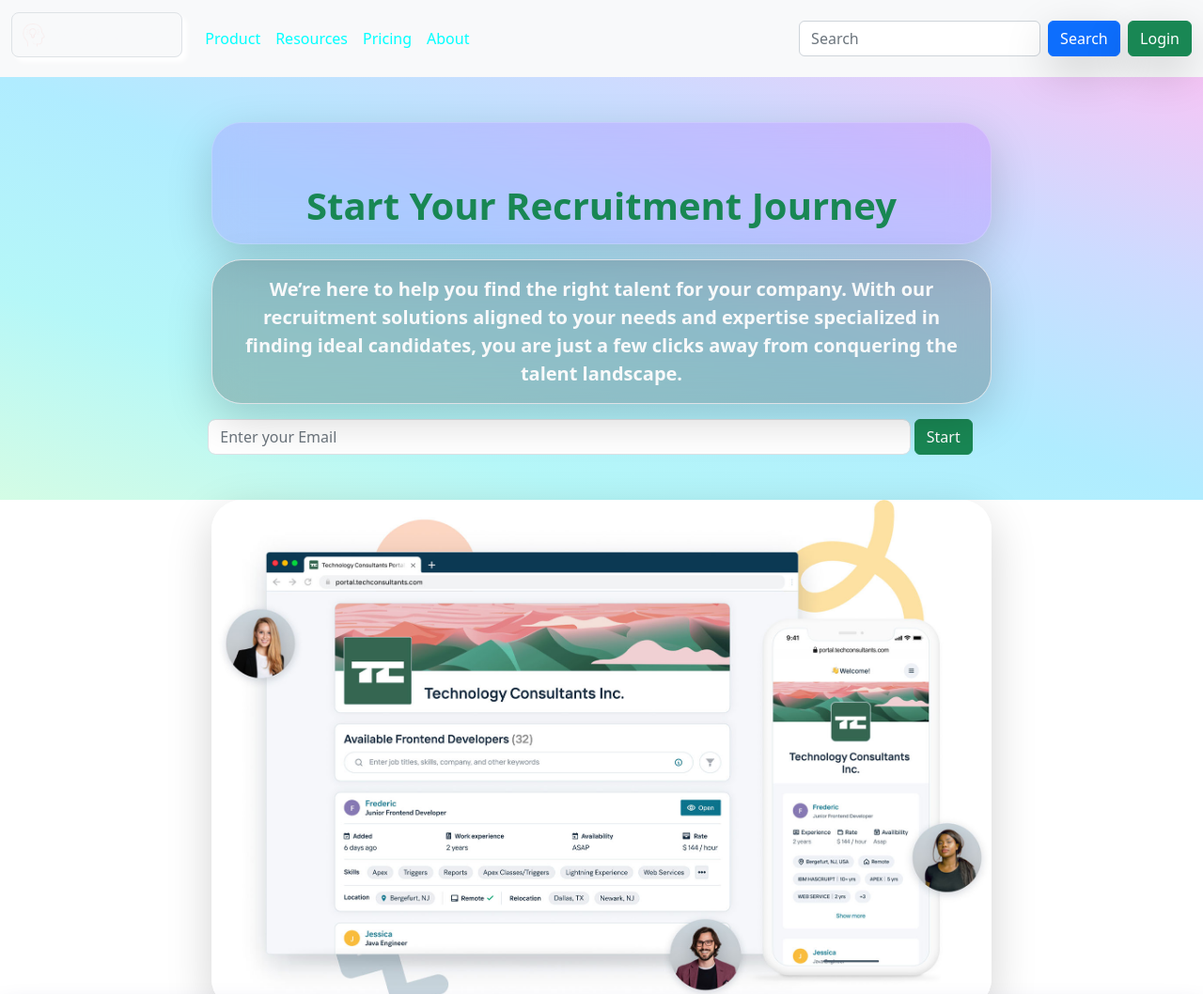
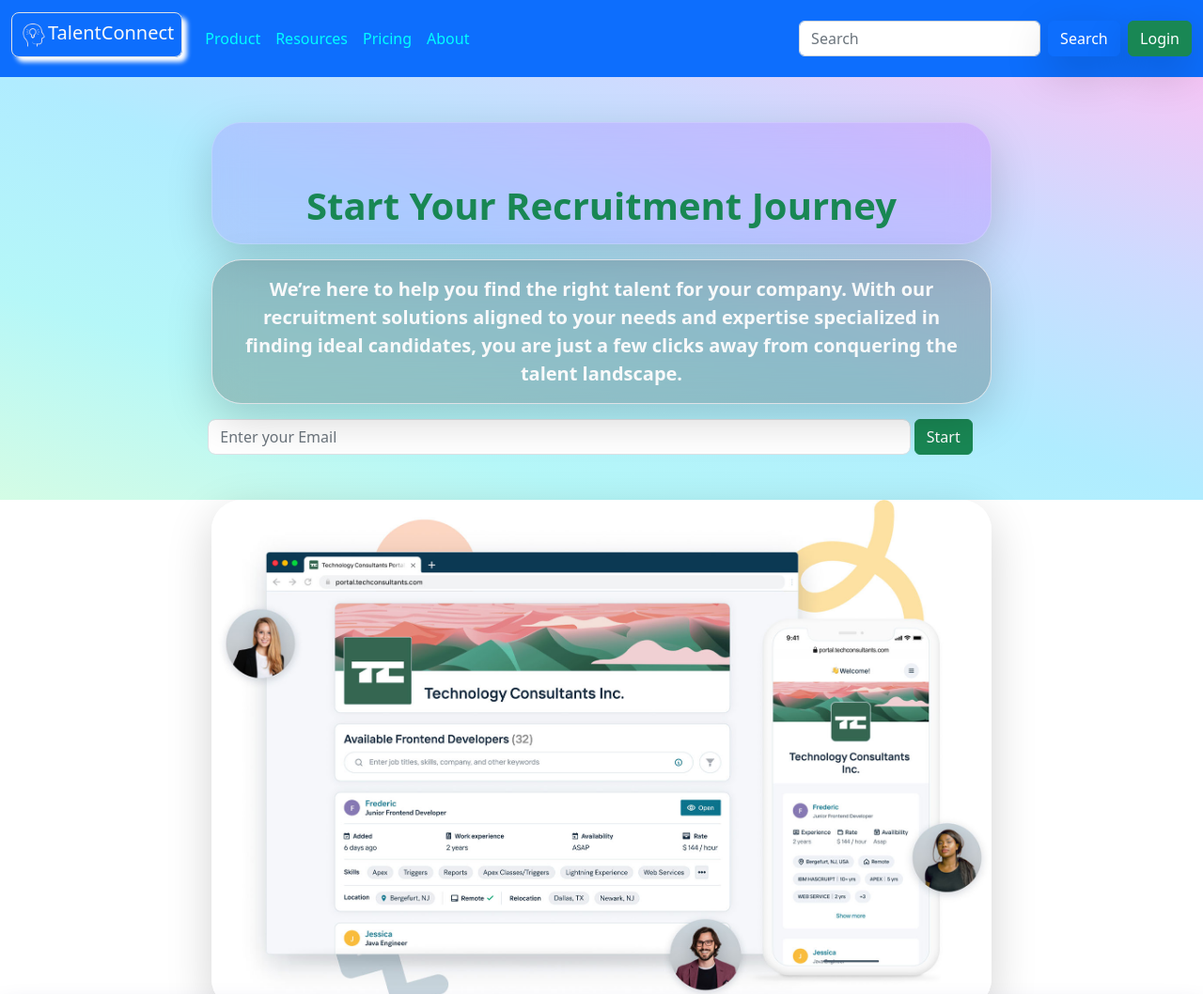
Before and after one commit to Sumanth-Narasimhulu/Startup_Recruit, a plain HTML site: page index.html in a window 1280 px wide. Shown: the top 1058 px of the page at 94% size. Drawn offline with nearby package versions, Linux system fonts and the light colour scheme; a web font is replaced by a local one.

Commit message:
Update index.html

```diff
--- a/index.html
+++ b/index.html
@@ -146,7 +146,7 @@
 
     <body>
         <!-- navigation bar -->
-        <nav class="navbar navbar-expand-xl navbar-dark bg-light sticky-top">
+        <nav class="navbar navbar-expand-xl navbar-primary bg-primary sticky-top">
             <div class="container-fluid">
                 <a class="navbar-brand" href="javascript:void(0)">
                     <h5 class="border p-2 rounded-3 text-light" style="box-shadow: 5px 5px 5px #fff;"> <img
```
